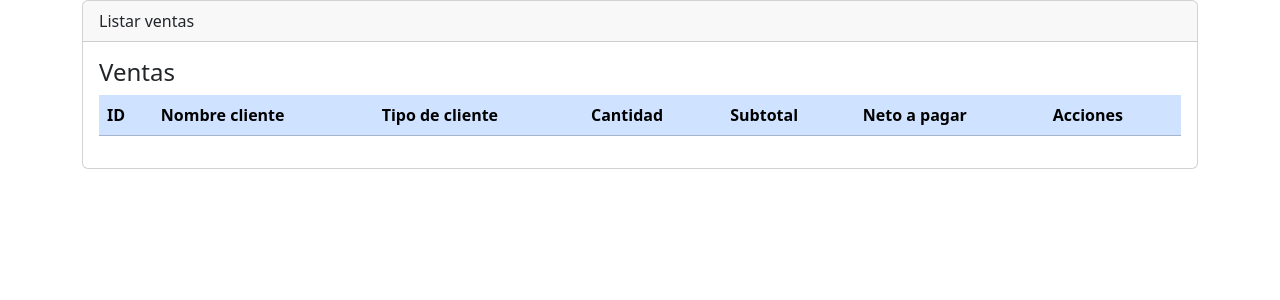
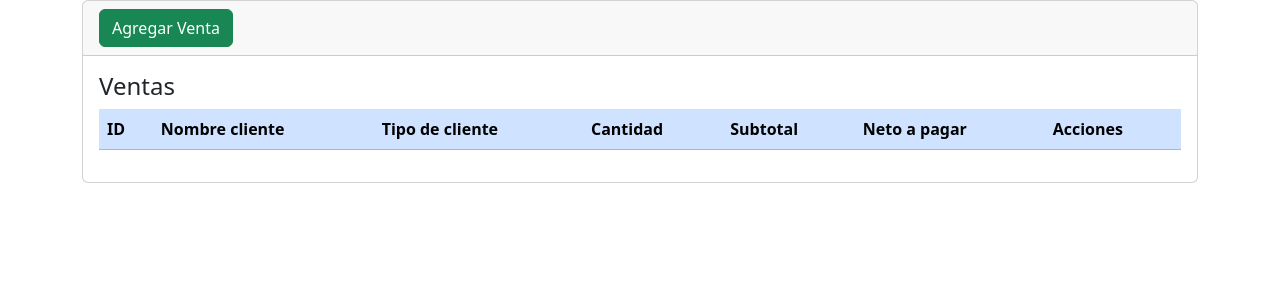
Before and after one commit to HeidyCardenas1903/WebHojasHieloSeco, a Django app: page /ventas in a window 1280 px wide. Shown: the part 56-356 px from the top of the page. Run offline with Django 4.2, Linux system fonts and the light colour scheme; lists and menus that the app fills with data are empty.

Commit message:
Se crea boton agregar en ventas, con su url y view

```diff
--- a/webhojas/libreria/templates/hojas/index.html
+++ b/webhojas/libreria/templates/hojas/index.html
@@ -7,7 +7,7 @@
 
 <div class="card">
     <div class="card-header">
-        Listar ventas
+        <a href="{%url 'crear'%}" class="btn btn-success" id="" role="button">Agregar Venta</a>
     </div>
     <div class="card-body">
         <h4 class="card-title">Ventas</h4>
--- a/webhojas/libreria/urls.py
+++ b/webhojas/libreria/urls.py
@@ -4,5 +4,6 @@ from . import views
 urlpatterns= [
     path('', views.inicio, name='inicio'),
     path('nosotros', views.nosotros, name='nosotros'),
-    path('ventas', views.ventas, name='ventas')
+    path('ventas', views.ventas, name='ventas'),
+    path('ventas/crear', views.crear_venta, name='crear'),
 ]
--- a/webhojas/libreria/views.py
+++ b/webhojas/libreria/views.py
@@ -10,3 +10,6 @@ def nosotros(request):
 
 def ventas(request):
     return render(request,'hojas/index.html' )
+
+def crear_venta(request):
+    return render(request,'hojas/crear.html')
```
